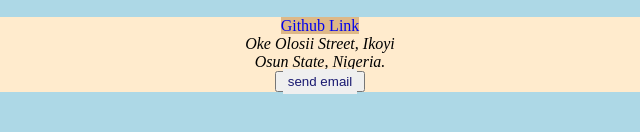
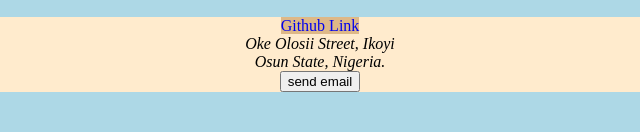
Before and after one commit to knowdday-png/portfolio_main, a plain HTML site: page index.html in a window 1280 px wide. Shown: the part 526-658 px from the top of the page, 320-960 px from the left. Drawn offline with Linux system fonts and the light colour scheme.

Commit message:
Update index.html

```diff
--- a/index.html
+++ b/index.html
@@ -46,7 +46,7 @@
         Oke Olosii Street, Ikoyi<br/>
         Osun State, Nigeria.
       </address>
-      <button type="button"><a style="text-decoration: none; background-color: inherit;" href="mailto:opeyemioyeboade25@gmail.com">send email</a></button>
+      <button type="button"><span style="text-decoration: none; background-color: inherit;" href="mailto:opeyemioyeboade25@gmail.com">send email</span></button>
     </footer>
   </body>
 </html>
```
